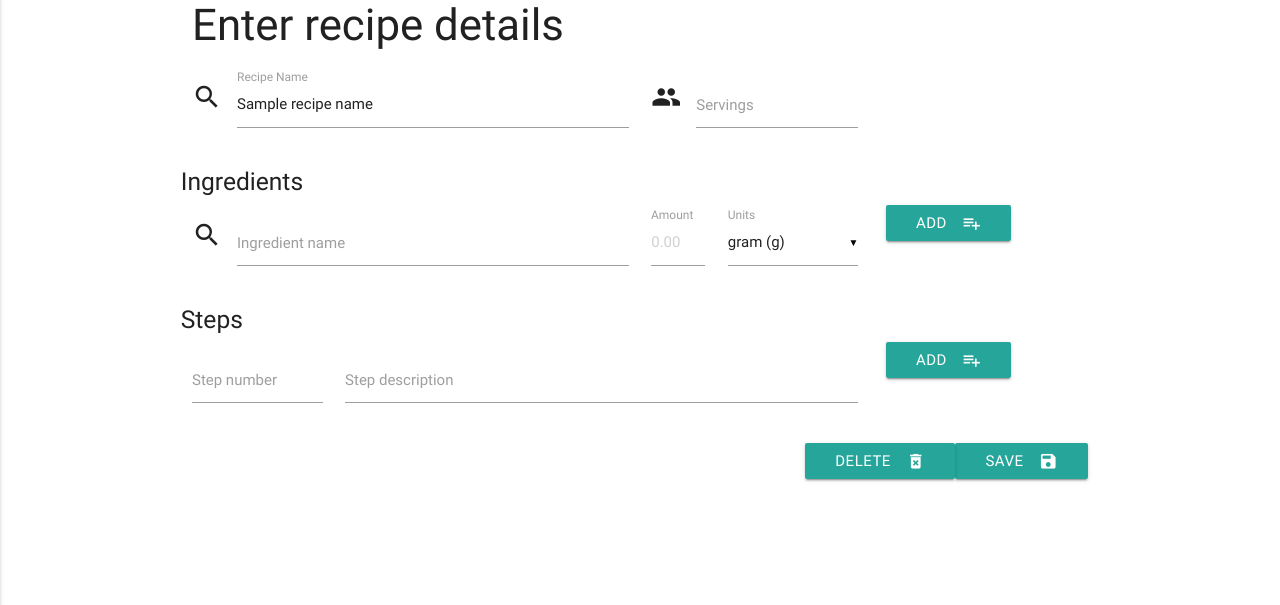
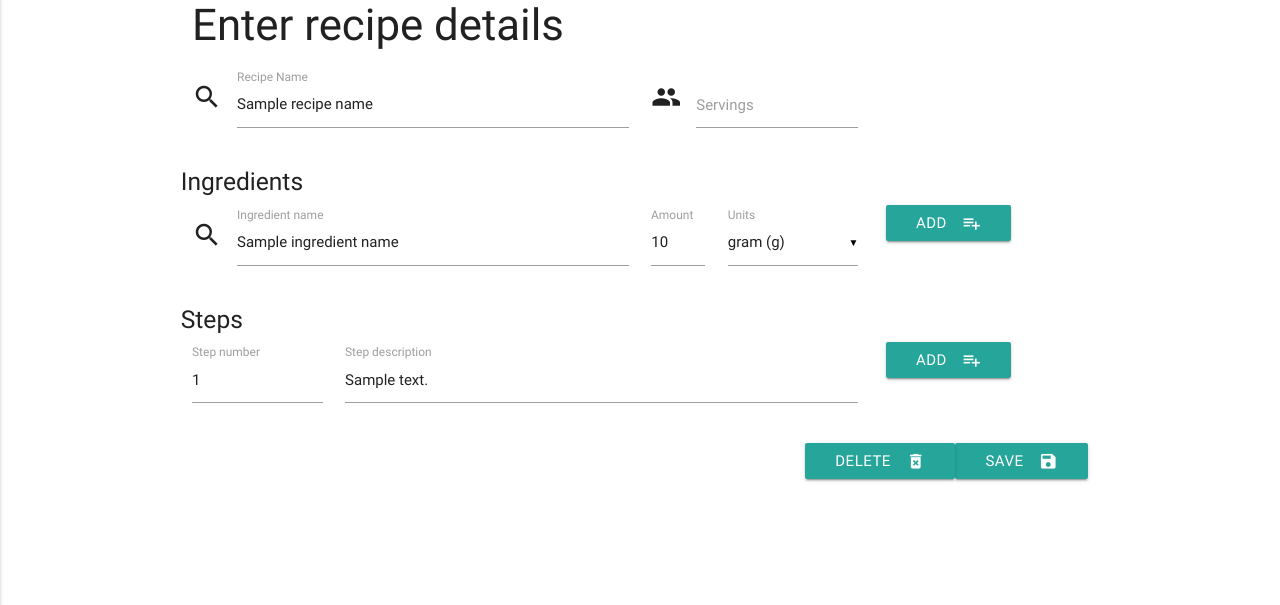
Before and after one commit to paulldev/milestone-project-3, a Flask app: template templates/recipes.html in a window 1280 px wide. Shown: the part 195-800 px from the top of the page. Run offline with Flask 2, Linux system fonts and the light colour scheme; the template is opened without the code that fills it: most values are stand-ins (such as "Sample title", 1, 10 or a date in 2020); data that the repository does not hold is empty; some libraries are stand-ins or nearby versions.

Commit message:
Add value attributes for recipe.html

```diff
--- a/templates/recipes.html
+++ b/templates/recipes.html
@@ -9,12 +9,13 @@
             <div class="input-field col s6">
                 <i class="material-icons prefix">search</i>
                 <input id="recipe_name" name="recipe_name" type="text" class="validate autocomplete"
-                value='{{recipe_name}}'>
+                value="{% if recipe_name %}{{recipe_name}}{% endif %}">
                 <label for="recipe_name">Recipe Name</label>
             </div>
             <div class="input-field col s3">
                 <i class="material-icons prefix">people</i>
-                <input id="servings" name="servings" type="number" class="validate" value={{servings}}>
+                <input id="servings" name="servings" type="number" class="validate"
+                value={% if servings %}{{servings}}{% endif %}>
                 <label for="servings">Servings</label>
             </div>
         </div>
@@ -22,11 +23,13 @@
             <h5>Ingredients</h5>
             <div class="input-field col s6">
                 <i class="material-icons prefix">search</i>
-                <input id="ingredient_name" name="ingredient_name" type="text" class="validate autocomplete">
+                <input id="ingredient_name" name="ingredient_name" type="text" class="validate autocomplete"
+                value="{% if ingredient_name %}{{ ingredient_name }}{% endif %}">
                 <label for="ingredient_name">Ingredient name</label>
             </div>
             <div class="input-field col s1">
-                <input id="ingredient_amount" type="number" placeholder="0.00" step="0.01" class="validate">
+                <input id="ingredient_amount" type="number" placeholder="0.00" step="0.01" class="validate"
+                value={% if ingredient_amount %}{{ingredient_amount}}{% endif %}>
                 <label for="ingredient_amount">Amount</label>
             </div>
             <div class="input-field col s2">
@@ -50,11 +53,13 @@
         <div class="row">
             <h5>Steps</h5>
             <div class="input-field col s2">
-                <input id="step_number" type="number" class="validate">
+                <input id="step_number" type="number" class="validate"
+                value={% if step_number %}{{step_number}}{% endif %}>
                 <label for="step_number">Step number</label>
             </div>
             <div class="input-field col s7">
-                <input id="step_description" type="text" class="validate">
+                <input id="step_description" type="text" class="validate"
+                value="{% if step_description %}{{step_description}}{% endif %}">
                 <label for="step_description">Step description</label>
             </div>
             <div class="col s2">
```
